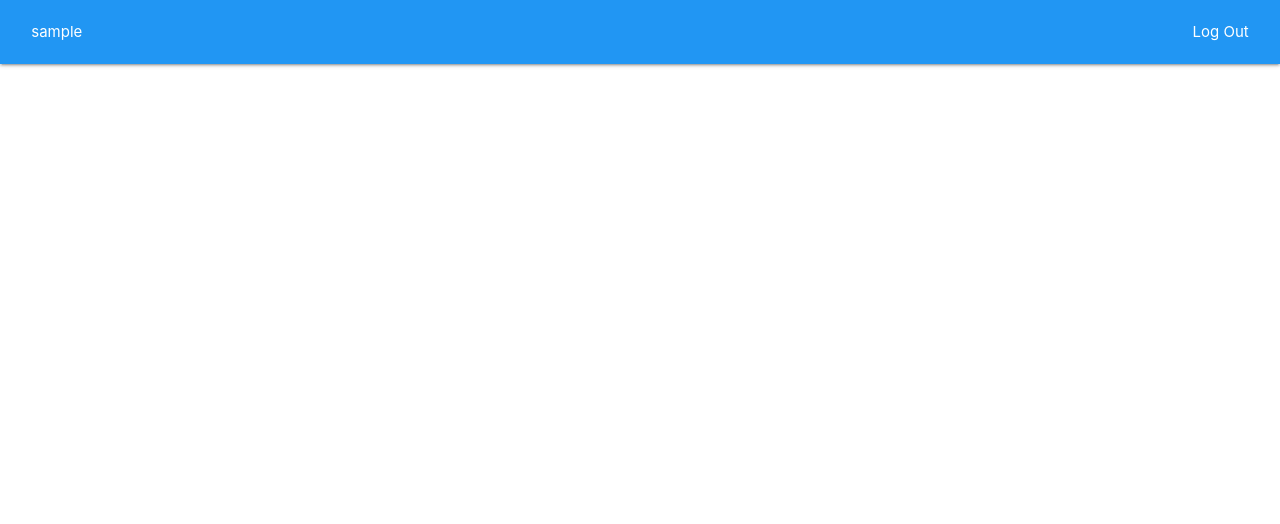
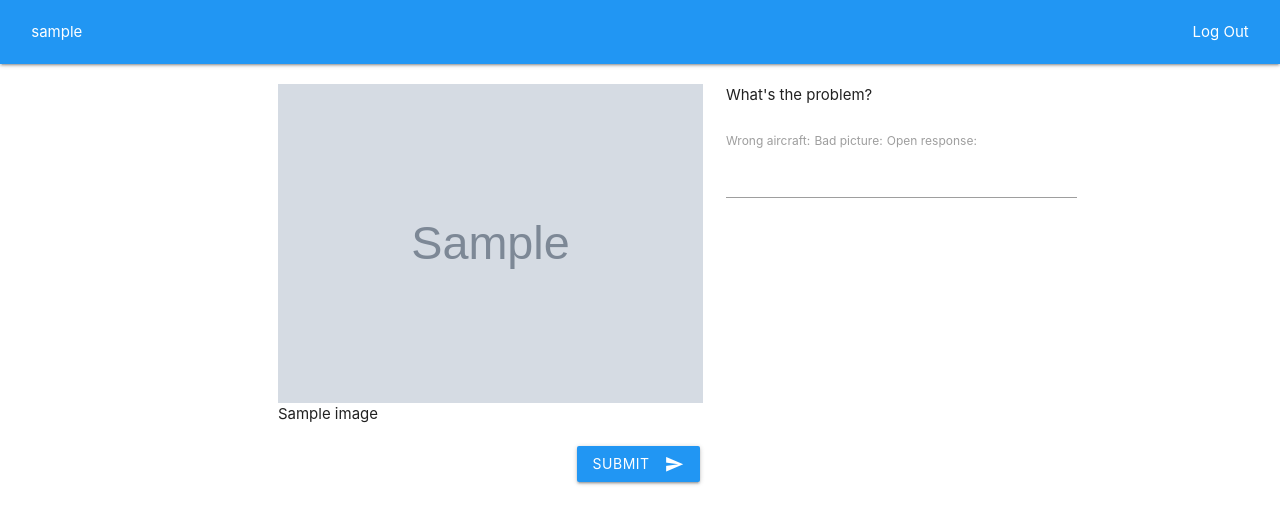
Before and after one commit to willwagner602/AircraftSpotter, a Django app: template PlaneTest/templates/PlaneViewer/error_report.html in a window 1280 px wide. Shown: the top 524 px of the page. Run offline with Django 3.2, Linux system fonts and the light colour scheme; a user stored in the database is signed in; tables that the repository leaves empty hold one stand-in row (values such as "Sample post"); the template is opened without the code that fills it: values that come from a table or form of the project are taken from there, most other values are stand-ins (such as "Sample title", 1, 10 or a date in 2020); grey boxes marked "Sample" are stand-in pictures; parts of the project's set-up code (start-up, migrations or seed data) failed here and were passed over; some libraries are stand-ins or nearby versions.

Commit message:
- Added basic error form, view and template

```diff
--- a/PlaneTest/forms.py
+++ b/PlaneTest/forms.py
@@ -1,5 +1,5 @@
-from .models import Aircraft
-from django.forms import ModelForm, Textarea, CheckboxInput, TextInput, URLField
+from .models import Aircraft, ErrorReport
+from django.forms import Form, ModelForm, Textarea, CheckboxInput, TextInput, URLField
 
 
 # a test ModelForm class
@@ -20,3 +20,13 @@ class AircraftForm(ModelForm):
                    "redownload_flag": CheckboxInput,
                    "use_flag": CheckboxInput,
                    }
+
+
+class ErrorForm(ModelForm):
+
+    class Meta:
+        model = ErrorReport
+        fields = {'wrong_aircraft', "bad_picture", "open_response"}
+        widgets = {"wrong_aircraft": CheckboxInput,
+                   "bad_picture": CheckboxInput,
+                   "open_response": TextInput}
--- a/PlaneTest/models.py
+++ b/PlaneTest/models.py
@@ -69,5 +69,8 @@ class Aircraft(models.Model):
 
 
 class ErrorReport(models.Model):
-    error_id = models.IntegerField()
+    error_id = models.IntegerField(primary_key=True)
     image_id = models.ForeignKey(Aircraft)
+    wrong_aircraft = models.BooleanField(default=False)
+    bad_picture = models.BooleanField(default=False)
+    open_response = models.CharField(max_length=200, null=False, blank=True)
--- a/PlaneTest/templates/PlaneViewer/aircraft_test.html
+++ b/PlaneTest/templates/PlaneViewer/aircraft_test.html
@@ -12,7 +12,7 @@
             {% endif %}
         </div>
         <div style="position: absolute; right: 5%; top:20%">
-            <form action="/error_report" method="POST">
+            <form action="{{ error_url }}" method="POST">
                 {% csrf_token %}
                 <button type="submit" name="error_report" value="Problem? Report it" class="btn waves-effect waves-light blue white-text">Problem? Report it</button>
             </form>
--- a/PlaneTest/templates/PlaneViewer/error_report.html
+++ b/PlaneTest/templates/PlaneViewer/error_report.html
@@ -1 +1,39 @@
 {% extends 'PlaneViewer/plane_viewer.html' %}
+
+    {% block title %}
+        <title>Error Report</title>
+    {% endblock %}
+
+    {% block content %}
+        <div class="container">
+            <div class="row"></div>
+            {% if submitted %}
+            {% endif %}
+
+            <div class="row">
+                <div class="col s6 offset-s1">
+                    <img class="materialboxed" id="plane_image" box-shadow="10px 10px" width="100%" alignment="center" src="{{ image_location }}">
+                    {{ plane }}
+                </div>
+                <div class="col s5">
+                    What's the problem?
+                    <br/>
+                    <br/>
+                    <form action="{{ error_url }}" method="post">
+                        {% csrf_token %}
+                        {{ form }}
+                    </form>
+                </div>
+            </div>
+            <div class="row">
+                <div class="col s2 offset-s5">
+                    <button class="btn waves-effect waves-light blue white-text" type="submit" name="action">Submit
+                    <i class="material-icons right">send</i>
+                </button>
+                </div>
+            </div>
+
+
+        </div>
+
+    {% endblock %}
--- a/PlaneTest/urls.py
+++ b/PlaneTest/urls.py
@@ -3,6 +3,6 @@ from . import views
 
 urlpatterns = [
     url(r'^$', views.aircraft_test, name='aircraft_test'),
-    url(r'^data$', views.data_manager, name='aircraft_data'),
-    url(r'^error_report', views.error_report, name='error_report'),
+    url(r'^data/(?P<current_image_id>[0-9]+)$', views.data_manager, name='aircraft_data'),
+    url(r'^error_report/(?P<current_image_id>[0-9]+)$', views.error_report, name='error_report'),
 ]
```
Also changed, not shown: PlaneTest/templates/PlaneViewer/aircraft_data.html (+9 -22 lines), PlaneTest/views.py (+20 -17 lines).
